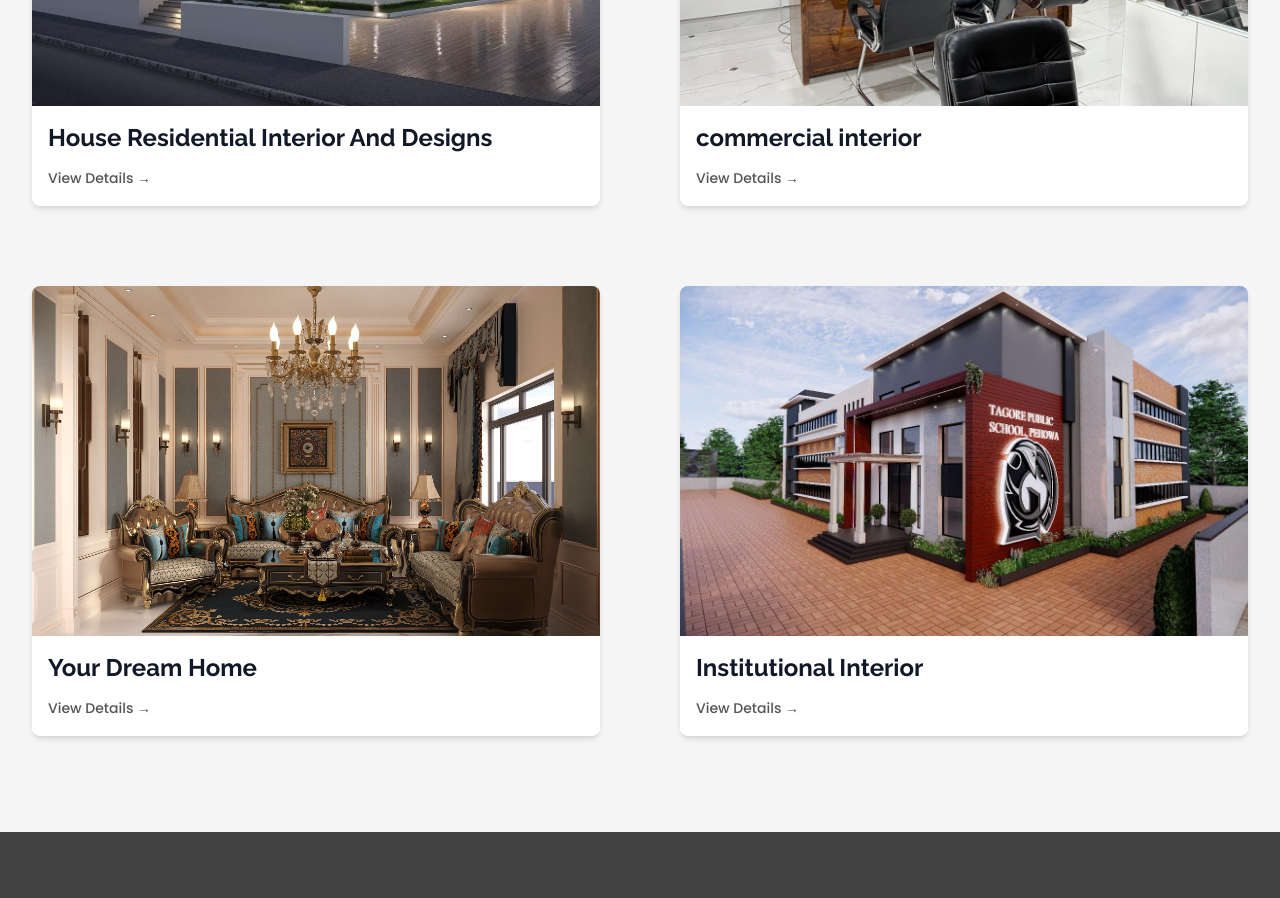
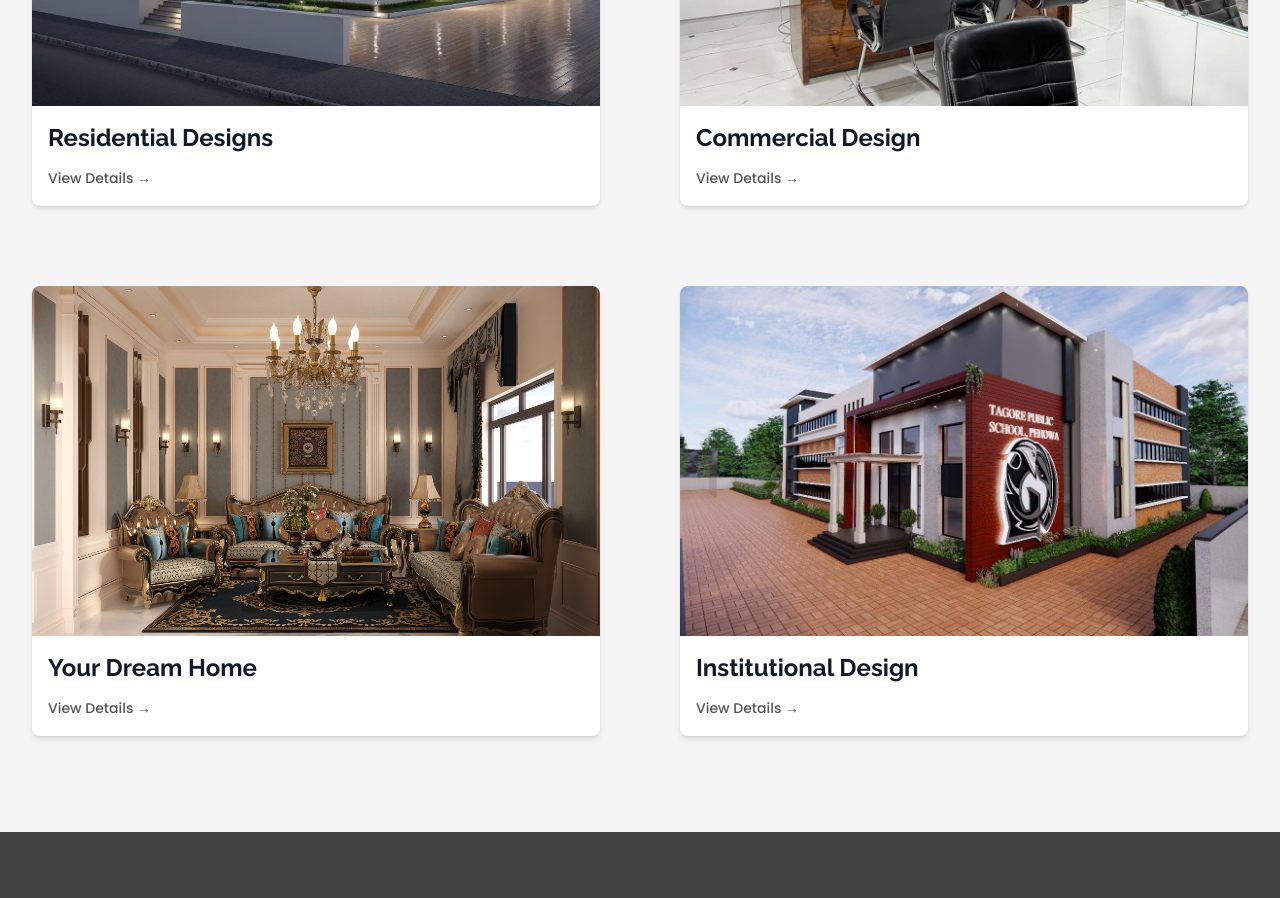
Before and after one commit to GauriSinghal256/Architect, a React (Vite) app: page /projects in a window 1280 px wide. Shown: the part 980-1878 px from the top of the page. Built offline with nearby package versions, Linux system fonts and the light colour scheme.

Commit message:
project section text changed

```diff
--- a/src/pages/Projects.jsx
+++ b/src/pages/Projects.jsx
@@ -9,12 +9,12 @@ const allProjects = [
 
 	{
 		id: 1,
-		title: 'House Residential Interior And Designs',
+		title: ' Residential Designs',
 		image: '/projectSection/p1.jpeg',
 	},
 	{
 		id: 2,
-		title: 'commercial interior',
+		title: 'Commercial Design',
 		image: '/projectSection/p2.jpeg',
 
 	},
@@ -25,7 +25,7 @@ const allProjects = [
 	},
 	{
 		id: 4,
-		title: 'Institutional Interior',
+		title: 'Institutional Design',
 		image: '/projectSection/p4.jpeg',
 	},
 ];
```
